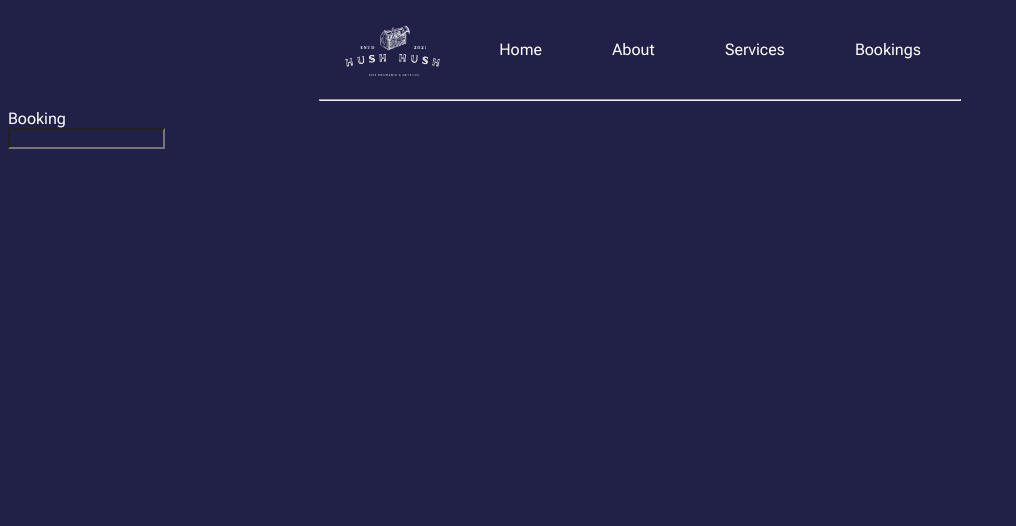
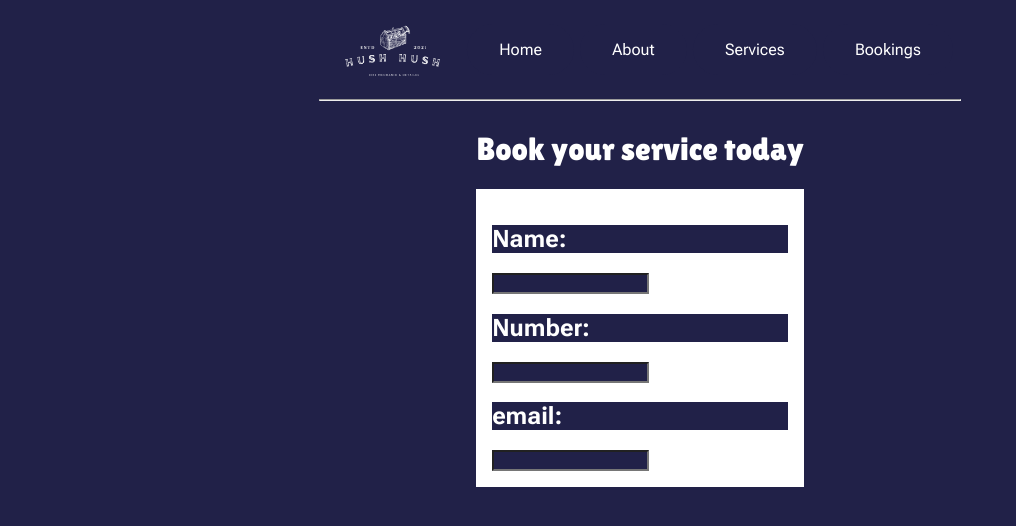
Before and after one commit to kusson/hushv2, a Next.js app: page /booking in a window 1280 px wide. Shown: the top 526 px of the page, without its empty margins (0-1016 px from the left). Built offline with nearby package versions, Linux system fonts and the light colour scheme.

Commit message:
start building booking form

```diff
--- a/app/booking/page.jsx
+++ b/app/booking/page.jsx
@@ -5,9 +5,14 @@ import "@styles/booking.css";
 
 const Booking = () => {
   return (
-    <div>
-    Booking
+    <div className="bookingContainer">
+    <h1>Book your service today</h1>
     <form>
+      <h2>Name:</h2>
+      <input></input>
+      <h2>Number:</h2>
+      <input></input>
+      <h2>email:</h2>
       <input></input>
     </form>
     </div>
--- a/styles/booking.css
+++ b/styles/booking.css
@@ -0,0 +1,14 @@
+.bookingContainer {
+    max-width: 700px;
+    margin: 0rem auto;
+}
+
+.bookingContainer>h1 {
+    font-family: "lilita one", cursive;
+    font-weight: 500;
+}
+
+form {
+    background-color: white;
+    padding: 1rem;
+}
```
